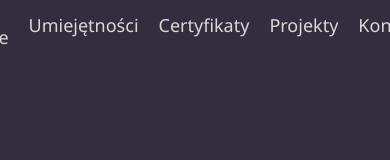
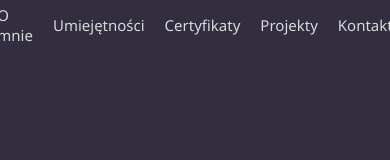
Before and after one commit to Duksolek/portfolio.github.io, a plain HTML site: page index.html in a window 390 px wide. Shown: the top 160 px of the page. Drawn offline with Linux system fonts and the light colour scheme.

Commit message:
Update style.css

```diff
--- a/style.css
+++ b/style.css
@@ -7,7 +7,7 @@ html{
 body, html {
     margin: 0;
     padding: 0;
-    font-family: system-ui, -apple-system, BlinkMacSystemFont, 'Segoe UI', Roboto, Oxygen, Ubuntu, Cantarell, 'Open Sans', 'Helvetica Neue', sans-serif;
+    font-family: system-ui, Arial, Helvetica, sans-serif, -apple-system, BlinkMacSystemFont, 'Segoe UI', Roboto, Oxygen, Ubuntu, Cantarell, 'Open Sans', 'Helvetica Neue', sans-serif;
 }
 
 .wstep {
@@ -150,7 +150,7 @@ h3 {
     }
 
     .nav a{
-        font-size: 18px;
+        font-size: 15px;
         margin: 0 10px;
     }
 
```
